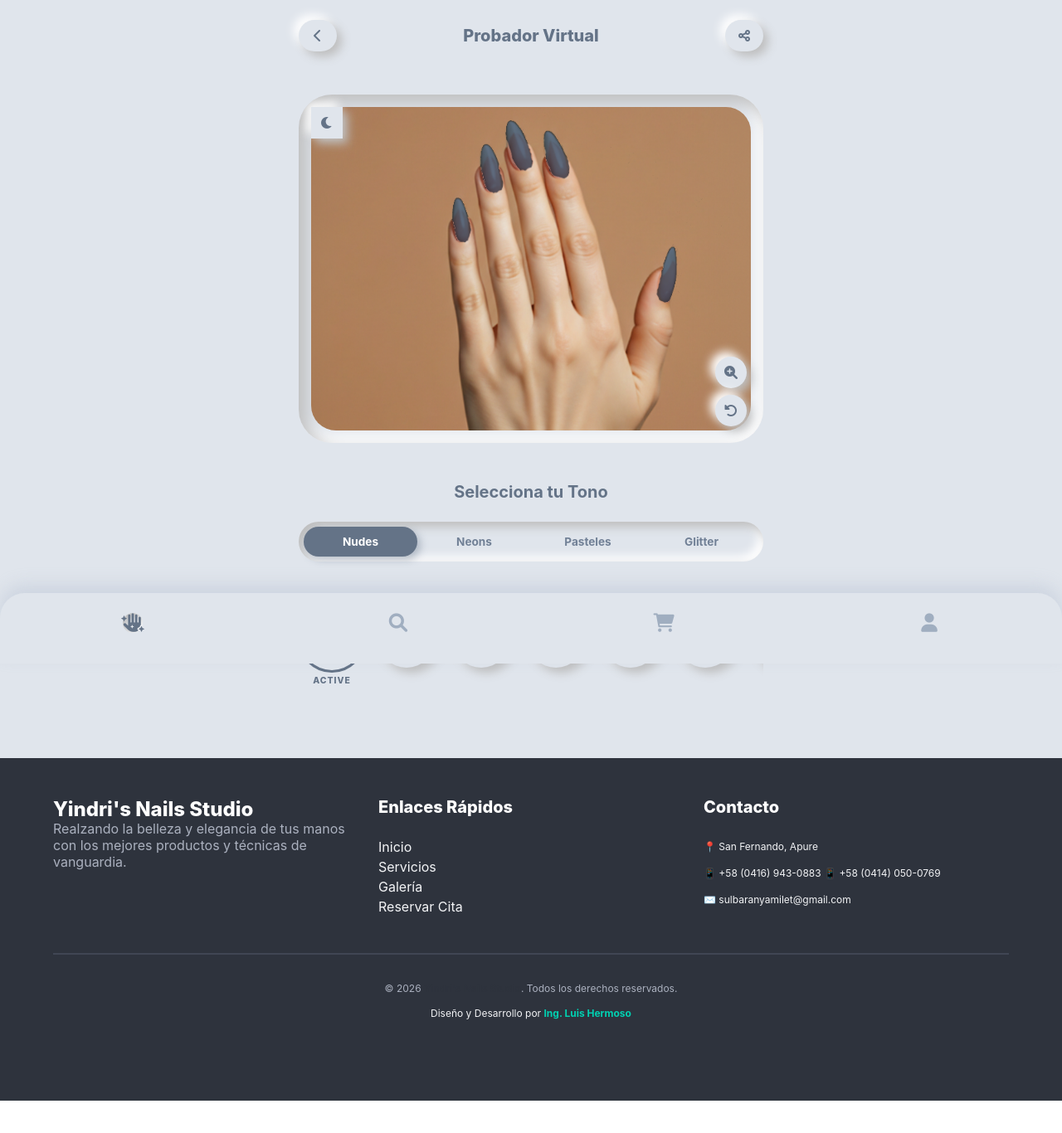
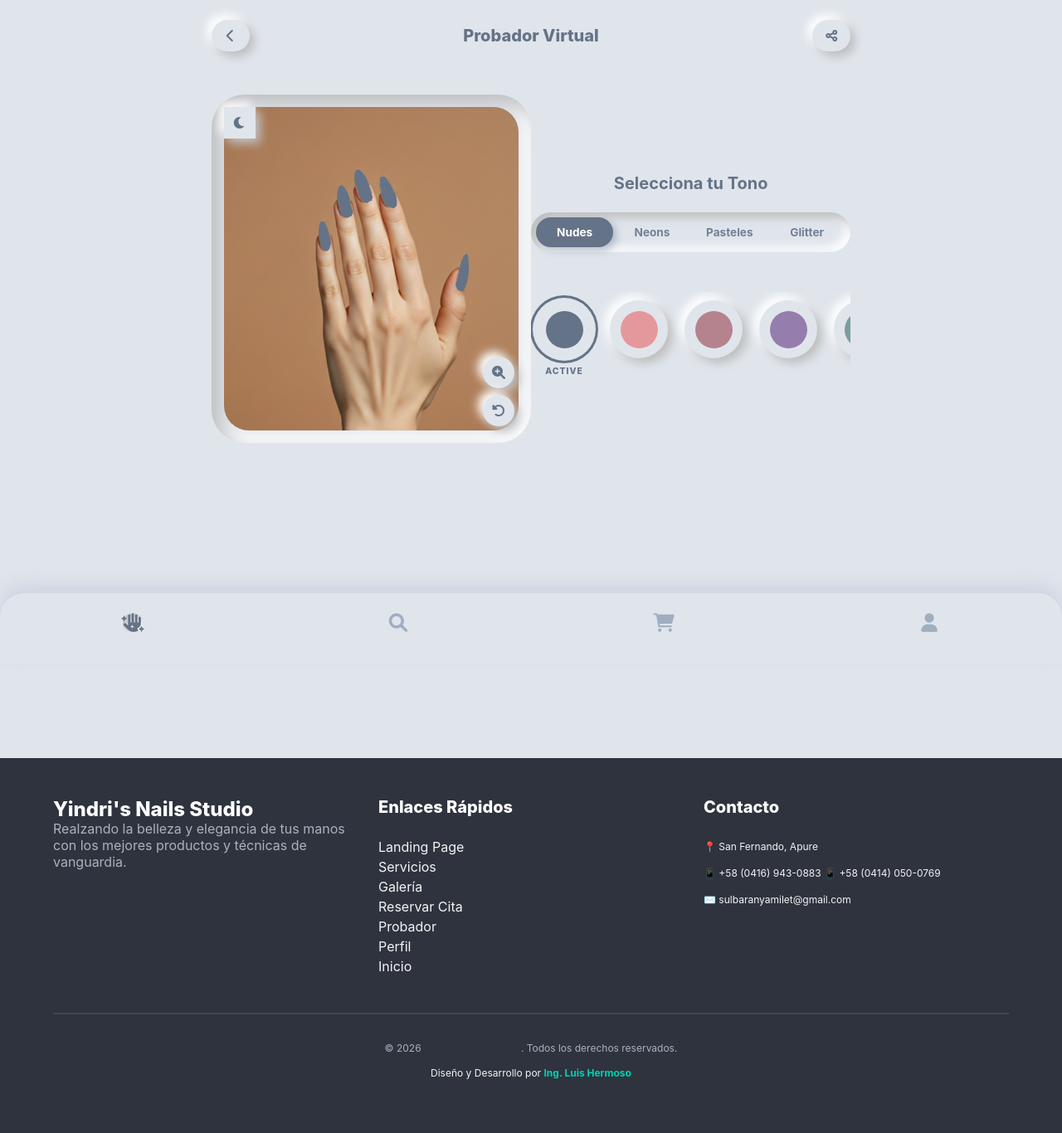
Before and after one commit to Uriell77/YNails, a SvelteKit app: page /probador in a window 1280 px wide. Shown: the top 1366 px of the page at 83% size. Before the commit the page ends 1327 px from the top, so only its background shows below. Built offline with nearby package versions, Linux system fonts and the light colour scheme.

Commit message:
YNails_landing

```diff
--- a/src/lib/components/Footer.svelte
+++ b/src/lib/components/Footer.svelte
@@ -12,10 +12,13 @@
       <div class="column is-4">
         <h4 class="title is-5 has-text-white">Enlaces Rápidos</h4>
         <ul>
-          <li><a href="/" class="has-text-light hover-effect">Inicio</a></li>
+          <li><a href="/" class="has-text-light hover-effect">Landing Page</a></li>
           <li><a href="/servicios" class="has-text-light hover-effect">Servicios</a></li>
           <li><a href="/galeria" class="has-text-light hover-effect">Galería</a></li>
           <li><a href="/citas" class="has-text-light hover-effect">Reservar Cita</a></li>
+          <li><a href="/probador" class="has-text-light hover-effect">Probador</a></li>
+          <li><a href="/perfil" class="has-text-light hover-effect">Perfil</a></li>
+          <li><a href="/inicio" class="has-text-light hover-effect">Inicio</a></li>
         </ul>
       </div>
 
--- a/src/routes/probador/+page.svelte
+++ b/src/routes/probador/+page.svelte
@@ -32,7 +32,7 @@
 
 <div class="p-8">
 	<div class="columns is-centered is-multiline is-vcentered">
-		<div class="column is-full-mobile is-6-desktop is-half-tablet">
+		<div class="column is-full-mobile is-8-desktop is-half-tablet">
 			<div class="try-on-page">
 				<!-- Header Superior -->
 				<header class="level is-mobile px-5 pt-5 pb-2">
@@ -54,6 +54,11 @@
 
 
 				<main class="px-5">
+
+
+            <div class="columns is-centered is-vcentered is-gapless">
+              <div class="column is-full-mobile is-half-tablet is-half-desktop">
+
 					<!-- Contenedor de la Mano (Visualizador) -->
 					<div class="image-showcase nm-inset-frame mb-6">
 						<button
@@ -62,6 +67,7 @@
 						>
 							<span class="icon is-small"><i class="fas fa-moon"></i></span>
 						</button>
+
 						<div class="hand-wrapper">
 							<img src="/hand-model.png" alt="Hand Model" class="hand-img " />
 							<!-- Capa de color de uñas (simulada con filtros o máscara) -->
@@ -76,6 +82,12 @@
 							</button>
 						</div>
 					</div>
+
+
+              </div>
+              <div class="column is-full-mobile is-half-tablet is-half-desktop">
+
+
 					<!-- Selector de Tono -->
 					<div class="has-text-centered mb-5">
 						<h2 class="title is-5 brand-color font-bold">Selecciona tu Tono</h2>
@@ -107,6 +119,12 @@
 							</div>
 						{/each}
 					</div>
+
+              </div>
+            </div>
+
+
+
 				</main>
 				<!-- Navegación Inferior -->
 				<nav class="bottom-nav nm-card-top">
@@ -154,7 +172,7 @@
 
   /* 5. Acabado estético */
   /* 'multiply' o 'overlay' hacen que el color se mezcle con las sombras reales de la uña */
-  mix-blend-mode: multiply;
+  mix-blend-mode: darken;
 
   /* Suaviza el cambio de color al seleccionar uno nuevo */
   transition: background-color 0.3s ease-in-out;
```
